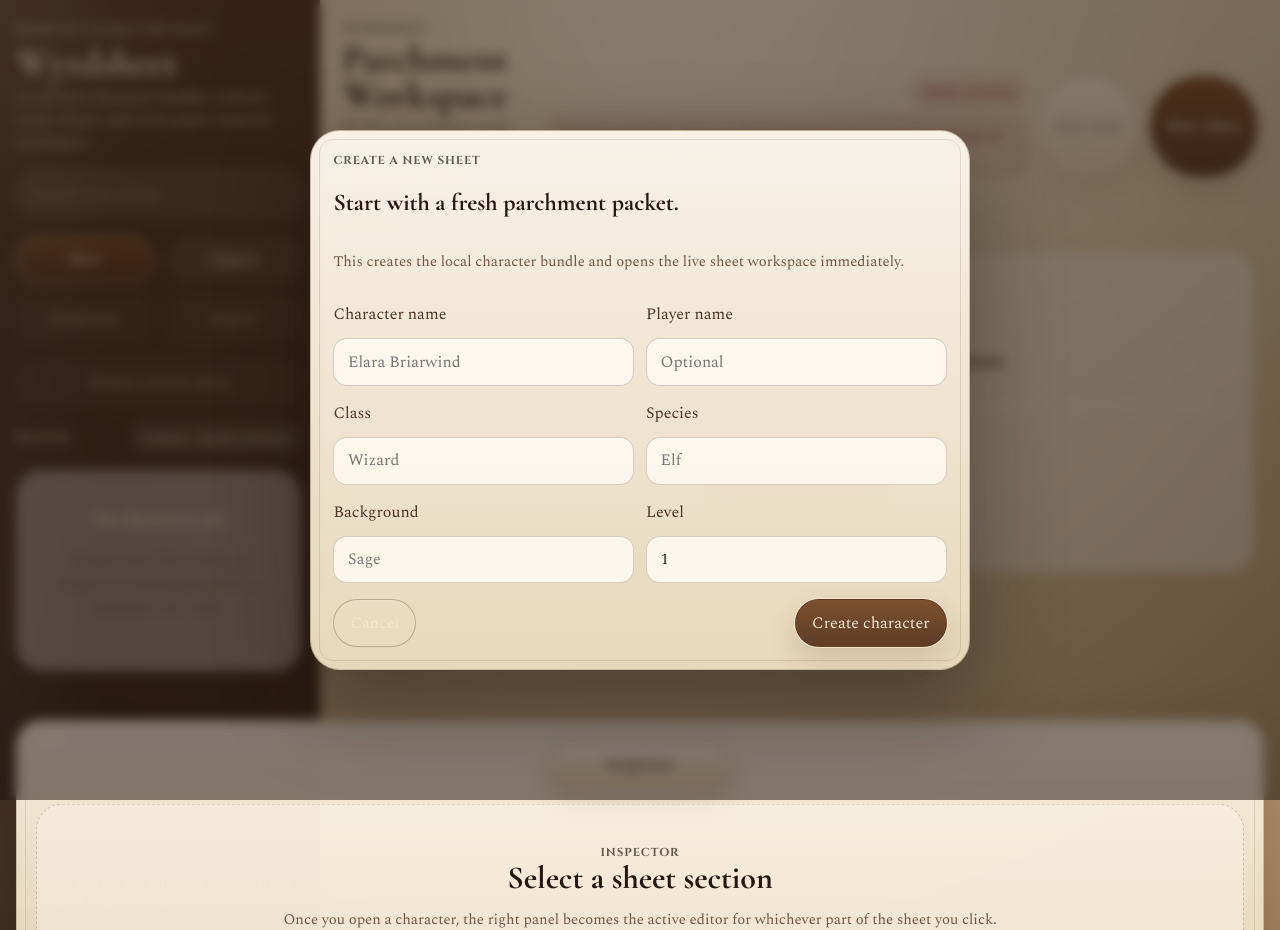
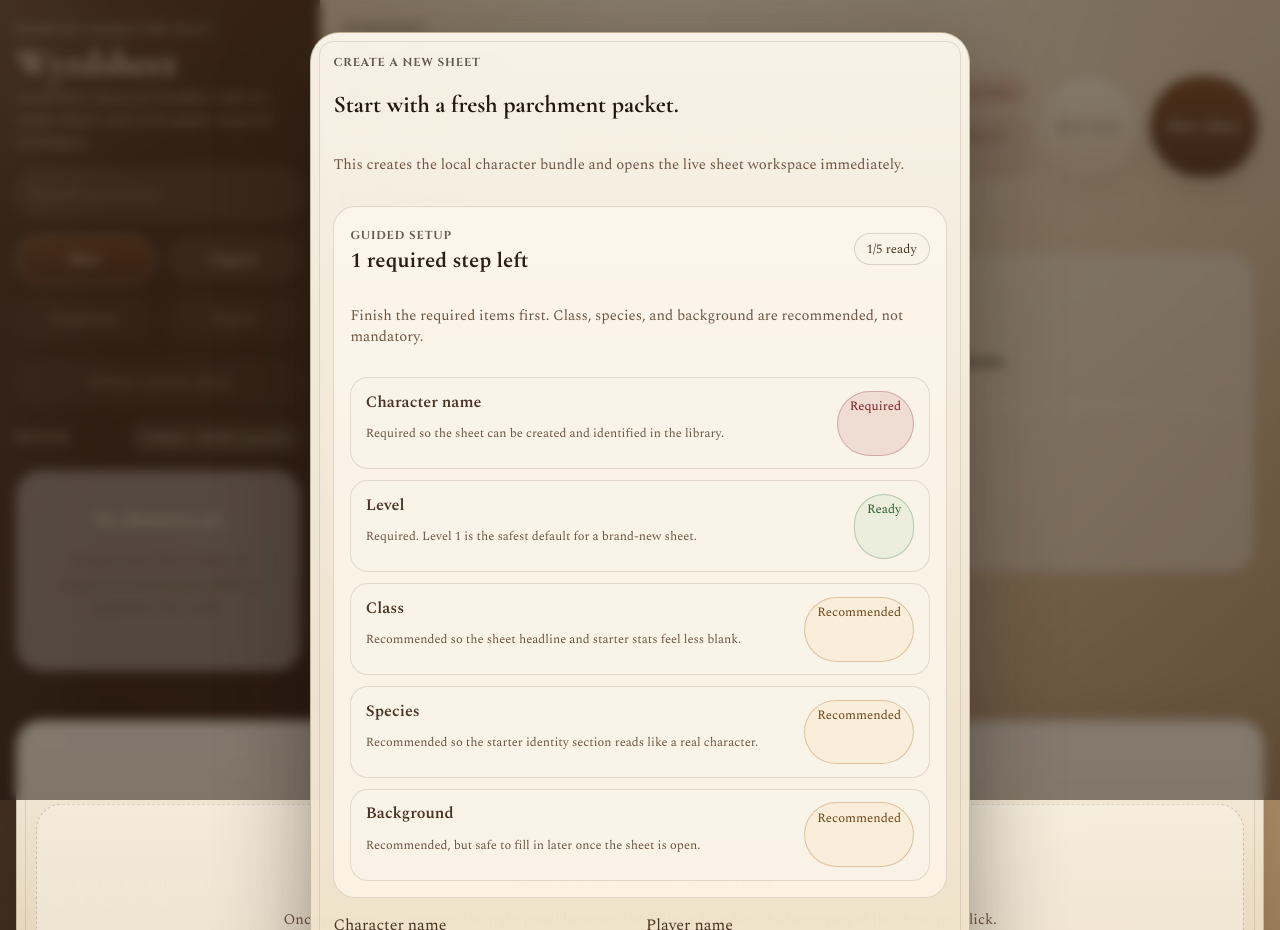
Before and after one commit to dillybop1/DnD-Character-Sheet-Program, a React (Vite) app: page / in a window 1280 px wide. Both pictures are taken after a click on the button "New". Built offline with nearby package versions, Linux system fonts and the light colour scheme.

Commit message:
guide character creation flow

```diff
--- a/src/App.css
+++ b/src/App.css
@@ -938,6 +938,65 @@ button:disabled {
   gap: 1rem;
 }
 
+.dialog-section-title {
+  margin: 0;
+  font-size: 1.3rem;
+}
+
+.create-guidance-card {
+  display: grid;
+  gap: 0.9rem;
+  padding: 1rem;
+  border-radius: 22px;
+  border: 1px solid rgba(89, 55, 29, 0.16);
+  background: rgba(255, 249, 238, 0.72);
+}
+
+.create-guidance-list {
+  display: grid;
+  gap: 0.65rem;
+}
+
+.create-guidance-item {
+  display: flex;
+  justify-content: space-between;
+  gap: 0.75rem;
+  padding: 0.8rem 0.9rem;
+  border-radius: 18px;
+  border: 1px solid rgba(89, 55, 29, 0.14);
+  background: rgba(250, 243, 233, 0.58);
+}
+
+.create-guidance-item strong {
+  display: block;
+  color: var(--ink);
+}
+
+.field-hint {
+  display: block;
+  color: var(--ink-soft);
+  font-size: 0.78rem;
+  line-height: 1.35;
+}
+
+.create-step-complete {
+  background: rgba(186, 220, 186, 0.24);
+  border-color: rgba(58, 117, 58, 0.3);
+  color: #2f5d2f;
+}
+
+.create-step-required {
+  background: rgba(161, 58, 58, 0.12);
+  border-color: rgba(126, 30, 30, 0.26);
+  color: #7e1e1e;
+}
+
+.create-step-recommended {
+  background: rgba(247, 220, 168, 0.2);
+  border-color: rgba(160, 104, 34, 0.32);
+  color: #6d461a;
+}
+
 .dialog-actions {
   display: flex;
   justify-content: space-between;
@@ -1083,4 +1142,9 @@ button:disabled {
   .spell-table {
     grid-template-columns: 1fr;
   }
+
+  .create-guidance-item,
+  .dialog-actions {
+    flex-direction: column;
+  }
 }
--- a/src/components/CreateCharacterDialog.tsx
+++ b/src/components/CreateCharacterDialog.tsx
@@ -5,6 +5,10 @@ import {
   createCharacterInputSchema,
   type CreateCharacterInput,
 } from "../lib/character";
+import {
+  createCharacterDefaultValues,
+  getCreateCharacterGuidance,
+} from "../lib/createCharacterGuidance";
 
 type CreateCharacterDialogProps = {
   open: boolean;
@@ -19,19 +23,14 @@ export function CreateCharacterDialog({
 }: CreateCharacterDialogProps) {
   const form = useForm<CreateCharacterInput>({
     resolver: zodResolver(createCharacterInputSchema),
-    defaultValues: {
-      name: "",
-      playerName: "",
-      className: "",
-      species: "",
-      background: "",
-      level: 1,
-    },
+    defaultValues: createCharacterDefaultValues,
   });
+  const values = form.watch();
+  const guidance = getCreateCharacterGuidance(values);
 
   useEffect(() => {
     if (!open) {
-      form.reset();
+      form.reset(createCharacterDefaultValues);
     }
   }, [form, open]);
 
@@ -49,6 +48,35 @@ export function CreateCharacterDialog({
           immediately.
         </p>
 
+        <div className="create-guidance-card">
+          <div className="helper-row">
+            <div>
+              <span className="library-kicker">Guided setup</span>
+              <h3 className="dialog-section-title">{guidance.summaryTitle}</h3>
+            </div>
+            <span className="tag-pill">{`${guidance.completedCount}/${guidance.totalCount} ready`}</span>
+          </div>
+          <p className="sheet-copy">{guidance.summaryCopy}</p>
+
+          <div className="create-guidance-list">
+            {guidance.items.map((item) => (
+              <div className="create-guidance-item" key={item.key}>
+                <div>
+                  <strong>{item.label}</strong>
+                  <p className="field-hint">{item.guidance}</p>
+                </div>
+                <span className={`tag-pill create-step-${item.state}`}>
+                  {item.state === "complete"
+                    ? "Ready"
+                    : item.state === "required"
+                      ? "Required"
+                      : "Recommended"}
+                </span>
+              </div>
+            ))}
+          </div>
+        </div>
+
         <form
           className="dialog-form"
           onSubmit={form.handleSubmit(async (values) => {
@@ -57,7 +85,10 @@ export function CreateCharacterDialog({
         >
           <div className="inline-pair">
             <div className="field-group">
-              <label htmlFor="character-name">Character name</label>
+              <label htmlFor="character-name">
+                Character name
+                <span className="field-hint">Required to create the sheet.</span>
+              </label>
               <input id="character-name" {...form.register("name")} placeholder="Elara Briarwind" />
               {form.formState.errors.name ? (
                 <span className="error-copy">{form.formState.errors.name.message}</span>
@@ -65,31 +96,46 @@ export function CreateCharacterDialog({
             </div>
 
             <div className="field-group">
-              <label htmlFor="player-name">Player name</label>
+              <label htmlFor="player-name">
+                Player name
+                <span className="field-hint">Optional. Helpful if you track multiple players.</span>
+              </label>
               <input id="player-name" {...form.register("playerName")} placeholder="Optional" />
             </div>
           </div>
 
           <div className="inline-pair">
             <div className="field-group">
-              <label htmlFor="class-name">Class</label>
+              <label htmlFor="class-name">
+                Class
+                <span className="field-hint">Recommended for a more useful first draft.</span>
+              </label>
               <input id="class-name" {...form.register("className")} placeholder="Wizard" />
             </div>
 
             <div className="field-group">
-              <label htmlFor="species-name">Species</label>
+              <label htmlFor="species-name">
+                Species
+                <span className="field-hint">Recommended, but safe to fill in later.</span>
+              </label>
               <input id="species-name" {...form.register("species")} placeholder="Elf" />
             </div>
           </div>
 
           <div className="inline-pair">
             <div className="field-group">
-              <label htmlFor="background">Background</label>
+              <label htmlFor="background">
+                Background
+                <span className="field-hint">Recommended to make the identity section less blank.</span>
+              </label>
               <input id="background" {...form.register("background")} placeholder="Sage" />
             </div>
 
             <div className="field-group">
-              <label htmlFor="level">Level</label>
+              <label htmlFor="level">
+                Level
+                <span className="field-hint">Required. Defaults to level 1.</span>
+              </label>
               <input
                 id="level"
                 type="number"
@@ -97,6 +143,9 @@ export function CreateCharacterDialog({
                 max={20}
                 {...form.register("level", { valueAsNumber: true })}
               />
+              {form.formState.errors.level ? (
+                <span className="error-copy">{form.formState.errors.level.message}</span>
+              ) : null}
             </div>
           </div>
 
@@ -104,7 +153,11 @@ export function CreateCharacterDialog({
             <button className="ghost-button" onClick={onClose} type="button">
               Cancel
             </button>
-            <button className="action-button primary" type="submit">
+            <button
+              className="action-button primary"
+              disabled={!guidance.readyToCreate || form.formState.isSubmitting}
+              type="submit"
+            >
               Create character
             </button>
           </div>
--- /dev/null
+++ b/src/lib/createCharacterGuidance.ts
@@ -0,0 +1,108 @@
+import type { CreateCharacterInput } from "./character";
+
+export type CreateCharacterGuidanceItem = {
+  key: "name" | "level" | "className" | "species" | "background";
+  label: string;
+  state: "complete" | "required" | "recommended";
+  guidance: string;
+};
+
+export type CreateCharacterGuidance = {
+  readyToCreate: boolean;
+  summaryTitle: string;
+  summaryCopy: string;
+  completedCount: number;
+  totalCount: number;
+  items: CreateCharacterGuidanceItem[];
+};
+
+export const createCharacterDefaultValues: CreateCharacterInput = {
+  name: "",
+  playerName: "",
+  className: "",
+  species: "",
+  background: "",
+  level: 1,
+};
+
+function hasText(value: string | undefined) {
+  return Boolean(value?.trim());
+}
+
+function hasValidLevel(value: number | undefined) {
+  return typeof value === "number" && Number.isInteger(value) && value >= 1 && value <= 20;
+}
+
+export function getCreateCharacterGuidance(
+  values: Partial<CreateCharacterInput>,
+): CreateCharacterGuidance {
+  const nameReady = hasText(values.name) && (values.name?.trim().length ?? 0) >= 2;
+  const levelReady = hasValidLevel(values.level);
+  const classReady = hasText(values.className);
+  const speciesReady = hasText(values.species);
+  const backgroundReady = hasText(values.background);
+
+  const items: CreateCharacterGuidanceItem[] = [
+    {
+      key: "name",
+      label: "Character name",
+      state: nameReady ? "complete" : "required",
+      guidance: "Required so the sheet can be created and identified in the library.",
+    },
+    {
+      key: "level",
+      label: "Level",
+      state: levelReady ? "complete" : "required",
+      guidance: "Required. Level 1 is the safest default for a brand-new sheet.",
+    },
+    {
+      key: "className",
+      label: "Class",
+      state: classReady ? "complete" : "recommended",
+      guidance: "Recommended so the sheet headline and starter stats feel less blank.",
+    },
+    {
+      key: "species",
+      label: "Species",
+      state: speciesReady ? "complete" : "recommended",
+      guidance: "Recommended so the starter identity section reads like a real character.",
+    },
+    {
+      key: "background",
+      label: "Background",
+      state: backgroundReady ? "complete" : "recommended",
+      guidance: "Recommended, but safe to fill in later once the sheet is open.",
+    },
+  ];
+
+  const completedCount = items.filter((item) => item.state === "complete").length;
+  const requiredRemainingCount = items.filter((item) => item.state === "required").length;
+  const recommendedRemainingCount = items.filter(
+    (item) => item.state === "recommended",
+  ).length;
+
+  let summaryTitle = "Ready to create";
+  let summaryCopy =
+    "You can create the sheet now. Any recommended details you skip can be filled in later.";
+
+  if (requiredRemainingCount > 0) {
+    summaryTitle = `${requiredRemainingCount} required step${
+      requiredRemainingCount === 1 ? "" : "s"
+    } left`;
+    summaryCopy =
+      "Finish the required items first. Class, species, and background are recommended, not mandatory.";
+  } else if (recommendedRemainingCount === 0) {
+    summaryTitle = "Starter details complete";
+    summaryCopy =
+      "Everything in the quick-start checklist is filled in. Creating now will open a more complete first draft.";
+  }
+
+  return {
+    readyToCreate: requiredRemainingCount === 0,
+    summaryTitle,
+    summaryCopy,
+    completedCount,
+    totalCount: items.length,
+    items,
+  };
+}
```
Also changed, not shown: 3 other files (tests, documents, lock files or other folders).
